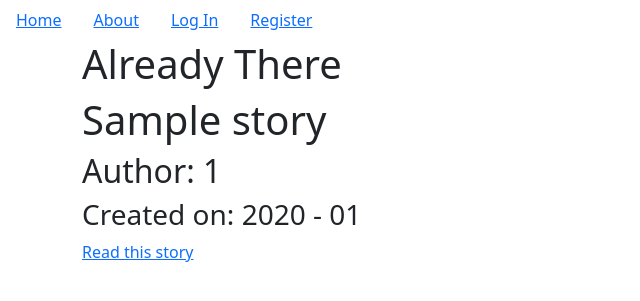
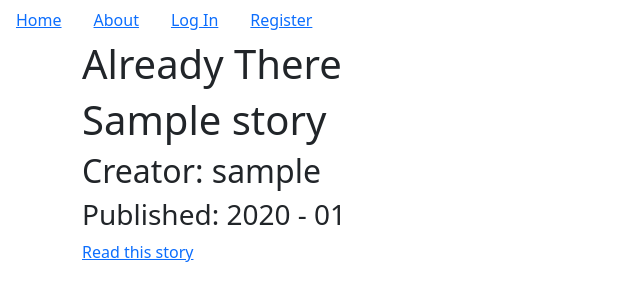
Before and after one commit to Jana-P1/the_at_app, a Flask app: page / in a window 1280 px wide. Shown: the top 301 px of the page, without its empty margins (0-640 px from the left). Run offline with Flask 2, Linux system fonts and the light colour scheme; tables that the repository leaves empty hold one stand-in row (values such as "Sample post").

Commit message:
Show page and index page created

```diff
--- a/myapp/templates/index.html
+++ b/myapp/templates/index.html
@@ -8,8 +8,8 @@
         {% for story in success_stories.items %}
         <div>
             <h1>{{story.title}}</h1>
-            <h2>Author: {{story.user_id}}</h2>
-            <h3>Created on: {{story.date.strftime('%Y - %m')}}</h3>
+            <h2>Creator: {{story.author.username}}</h2>
+            <h3>Published: {{story.date.strftime('%Y - %m')}}</h3>
             <a href="{{url_for('success_stories.success_story', success_story_id=story.id)}}">Read this story</a>
 
         </div>
--- a/myapp/templates/success_story.html
+++ b/myapp/templates/success_story.html
@@ -1,9 +1,9 @@
-{% extend 'base.html' %}
+{% extends 'base.html' %}
 {% block content %}
 
 <div class="story">
-  <h1>{{story.title}}</h1>
-  <h2>Author: {{story.author.username}}</h2>
+  <h1>{{story.author.username}}'s Already There</h1>
+  <h2>{{story.title}}</h1>
   <h3>Published: {{story.date.strftime('%B %d, %Y')}}</h3>
   <p>{{story.story}}</p>
   {% if story.author == current_user %}
```
